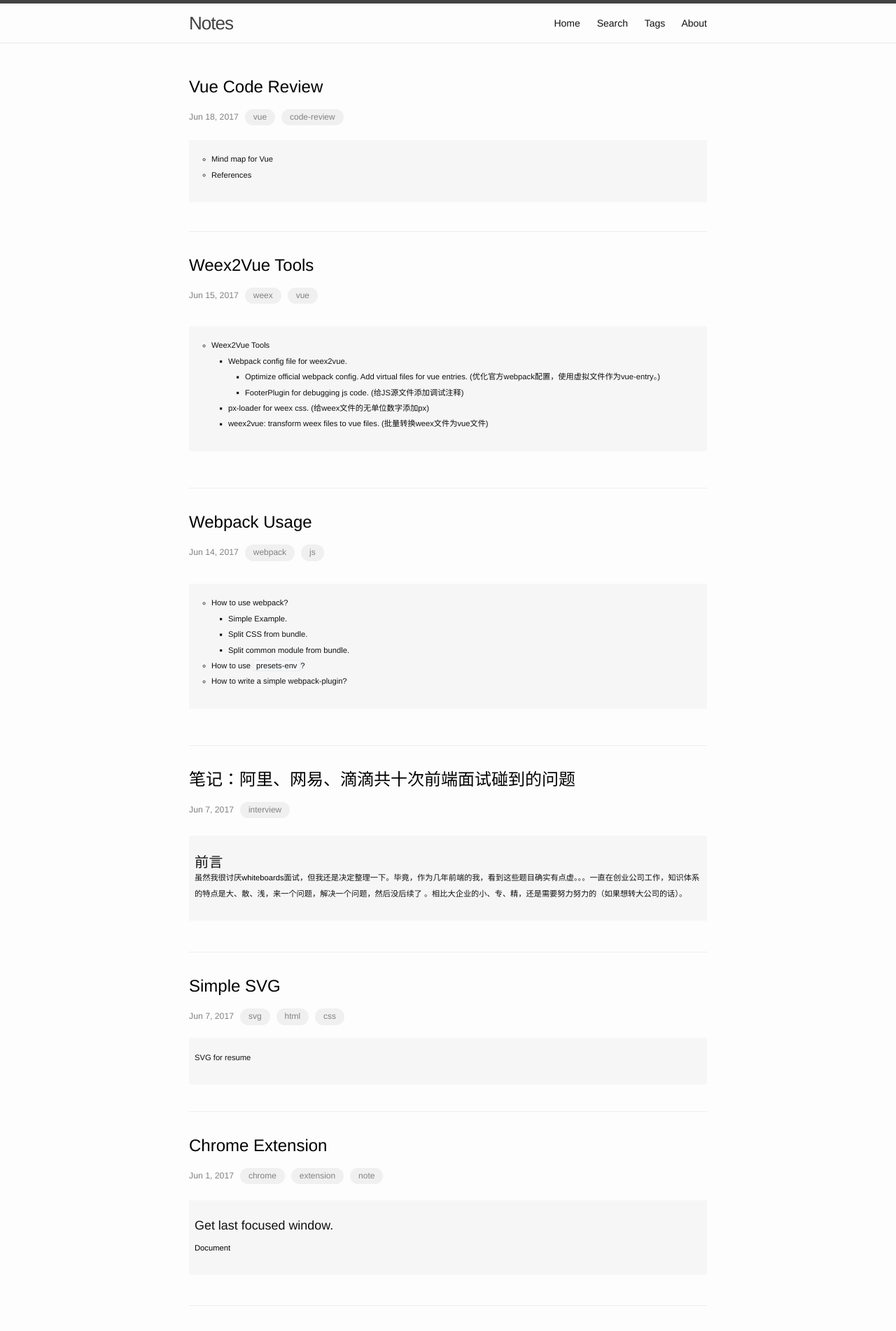
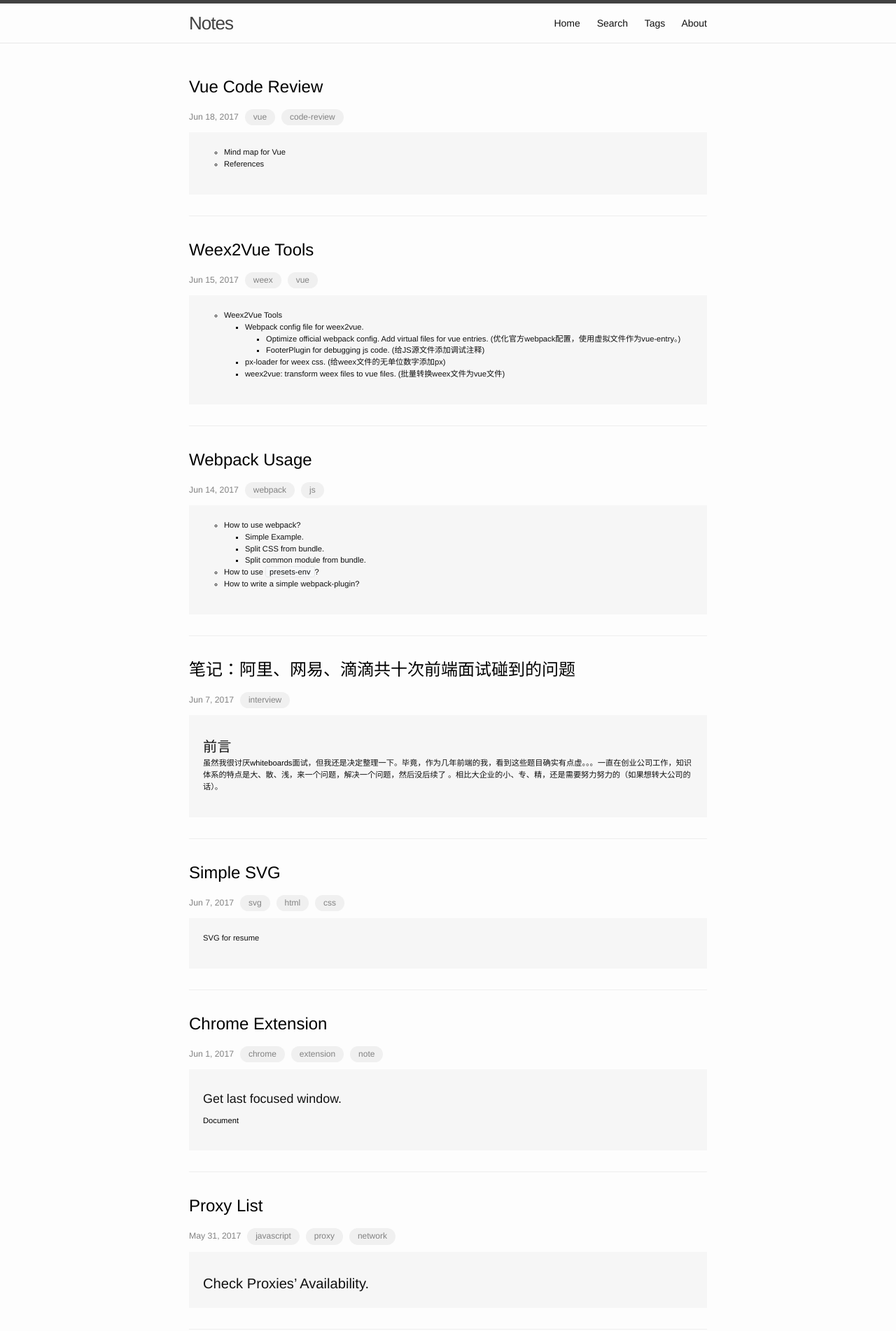
Before and after one commit to zhoukekestar/notes, a Jekyll site: the page built from index.html, in a window 1280 px wide. Shown: the top 1902 px of the page at 70% size. Built offline with Jekyll 4.4.1, drawn with Linux system fonts in a browser that asks for light colours; the list of posts is cut into pages by our own code.

Commit message:
update notes style

```diff
--- a/index.html
+++ b/index.html
@@ -19,13 +19,10 @@ layout: default
     }
     .post-list > li > article {
       background: rgba(244, 244, 244, 0.67);
-      padding: 20px 10px;
+      padding: 20px;
       margin-top: 10px;
-      transform: scale(0.8, 0.8);
-      transform-origin: left;
-      width: 125%;
       box-sizing: border-box;
-      line-height: 2em;
+      font-size: 80%;
     }
   </style>
 
```
